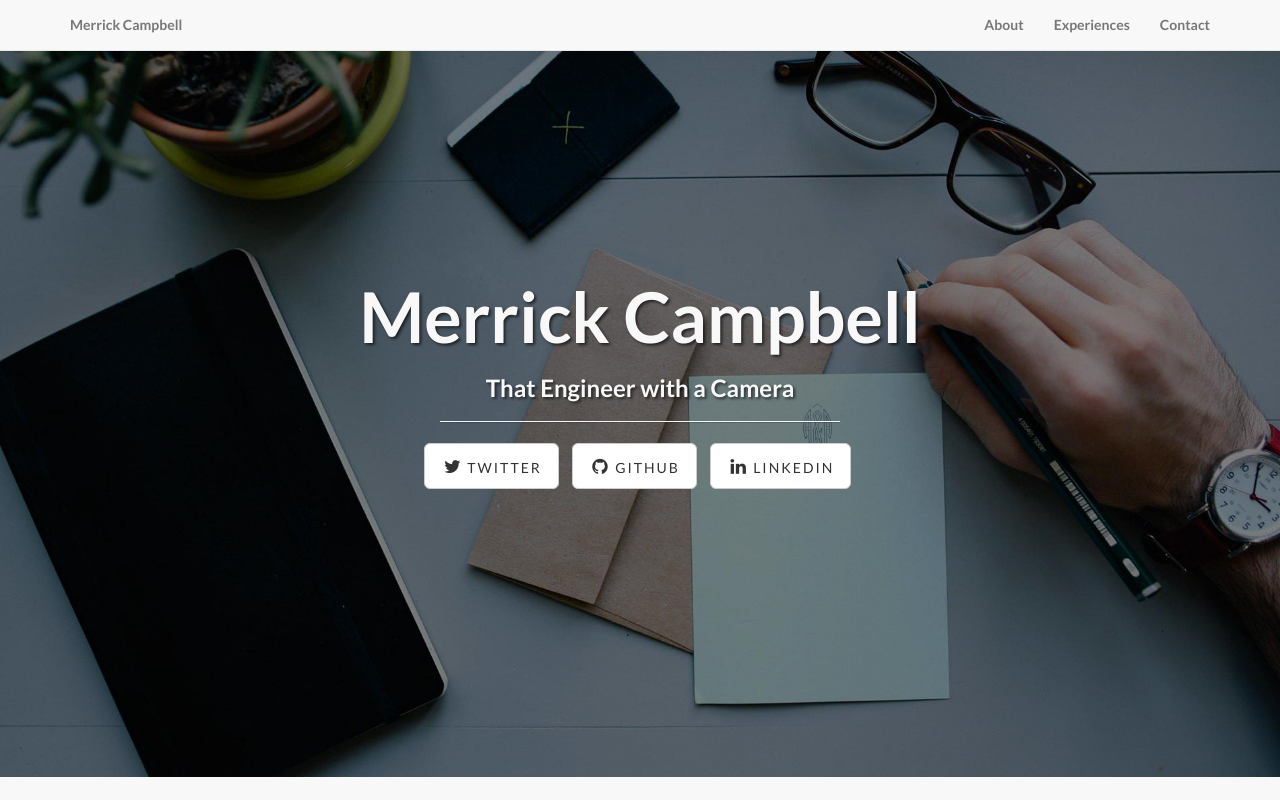
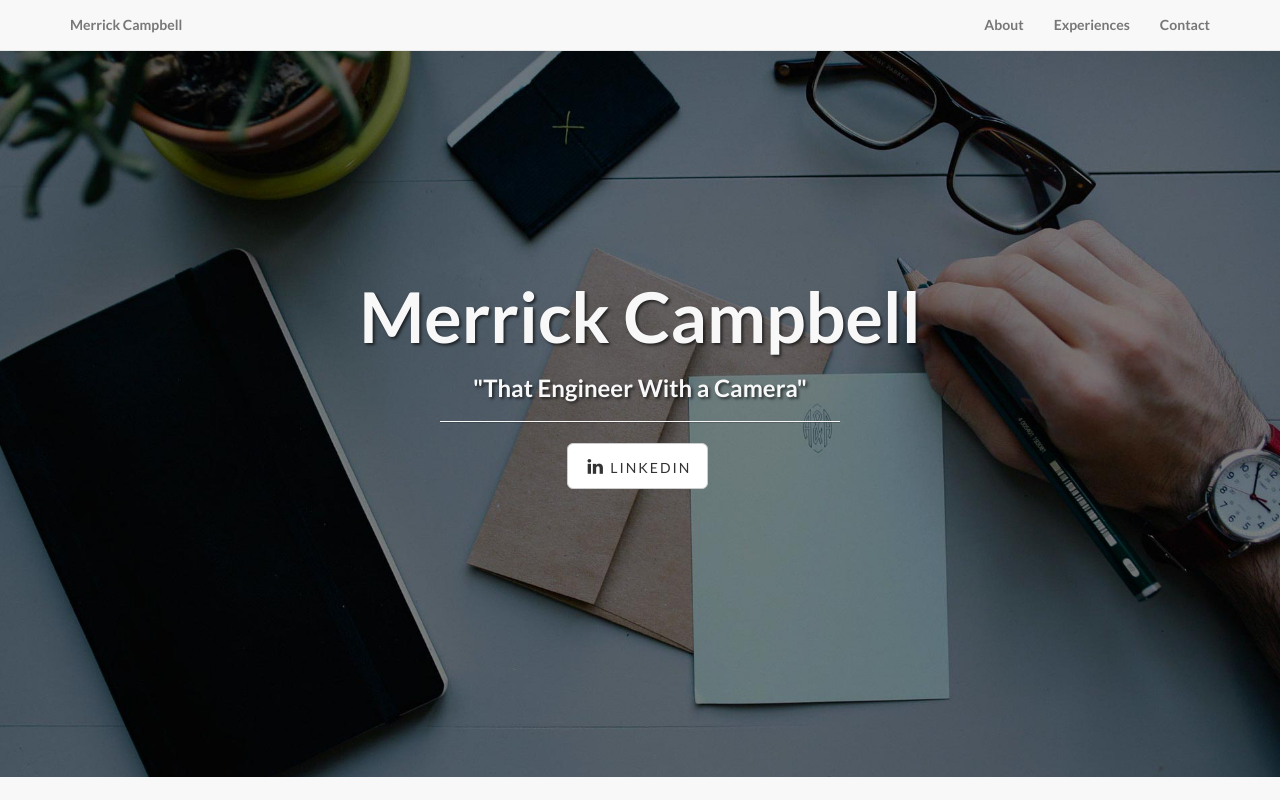
Before and after one commit to mepix/mepix.github.io, a plain HTML site: page index.html in a window 1280 px wide. Shown: the top 800 px of the page. Drawn offline with Linux system fonts and the light colour scheme.

Commit message:
Remove buttons
Axe twitter and github buttons

```diff
--- a/index.html
+++ b/index.html
@@ -74,15 +74,15 @@
                 <div class="col-lg-12">
                     <div class="intro-message">
                         <h1>Merrick Campbell</h1>
-                        <h3>That Engineer with a Camera</h3>
+                        <h3>"That Engineer With a Camera"</h3>
                         <hr class="intro-divider">
                         <ul class="list-inline intro-social-buttons">
-                            <li>
+<!--                            <li>
                                 <a href="https://twitter.com/SBootstrap" class="btn btn-default btn-lg"><i class="fa fa-twitter fa-fw"></i> <span class="network-name">Twitter</span></a>
                             </li>
                             <li>
                                 <a href="https://github.com/IronSummitMedia/startbootstrap" class="btn btn-default btn-lg"><i class="fa fa-github fa-fw"></i> <span class="network-name">Github</span></a>
-                            </li>
+                            </li>-->
                             <li>
                                 <a href="#" class="btn btn-default btn-lg"><i class="fa fa-linkedin fa-fw"></i> <span class="network-name">Linkedin</span></a>
                             </li>
```
